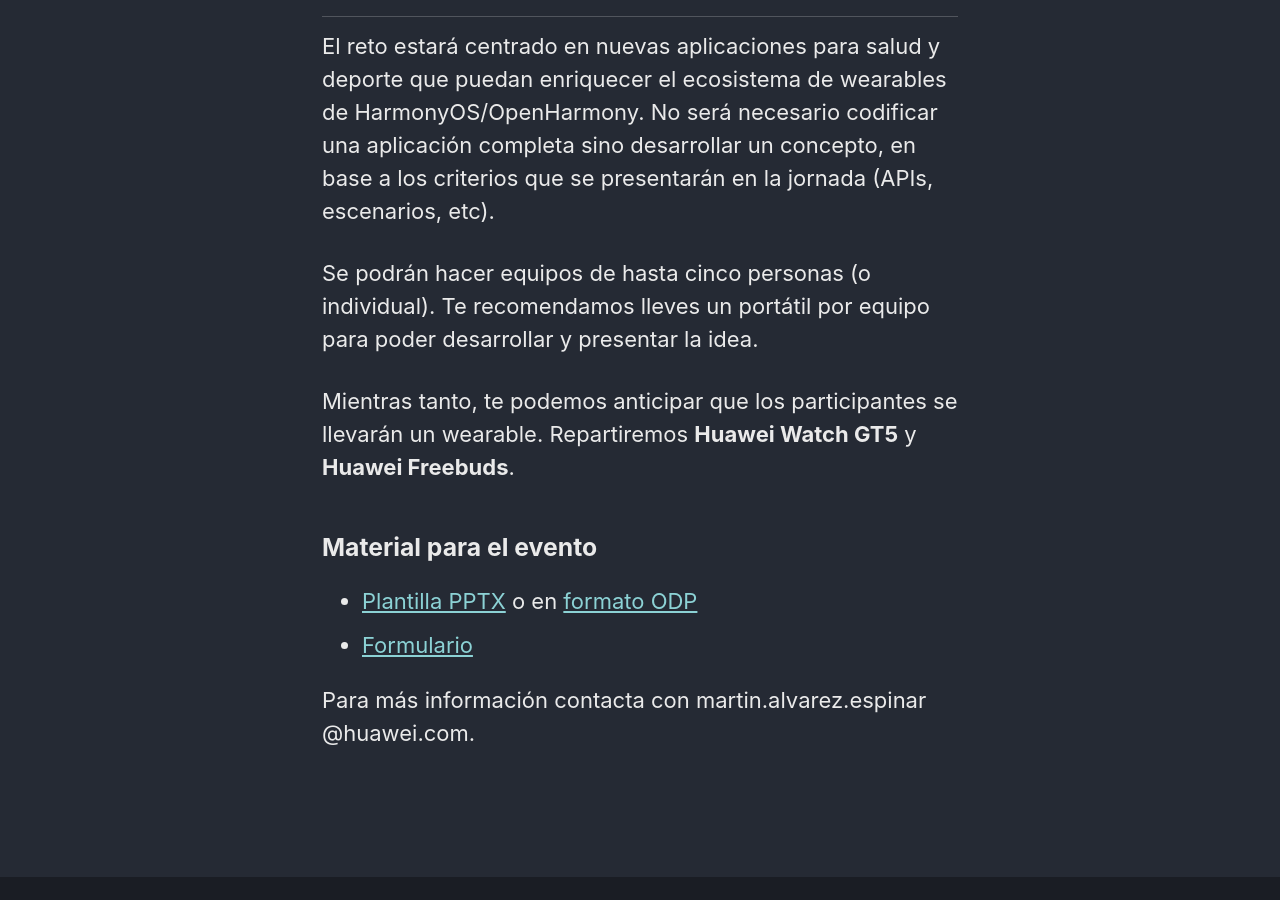
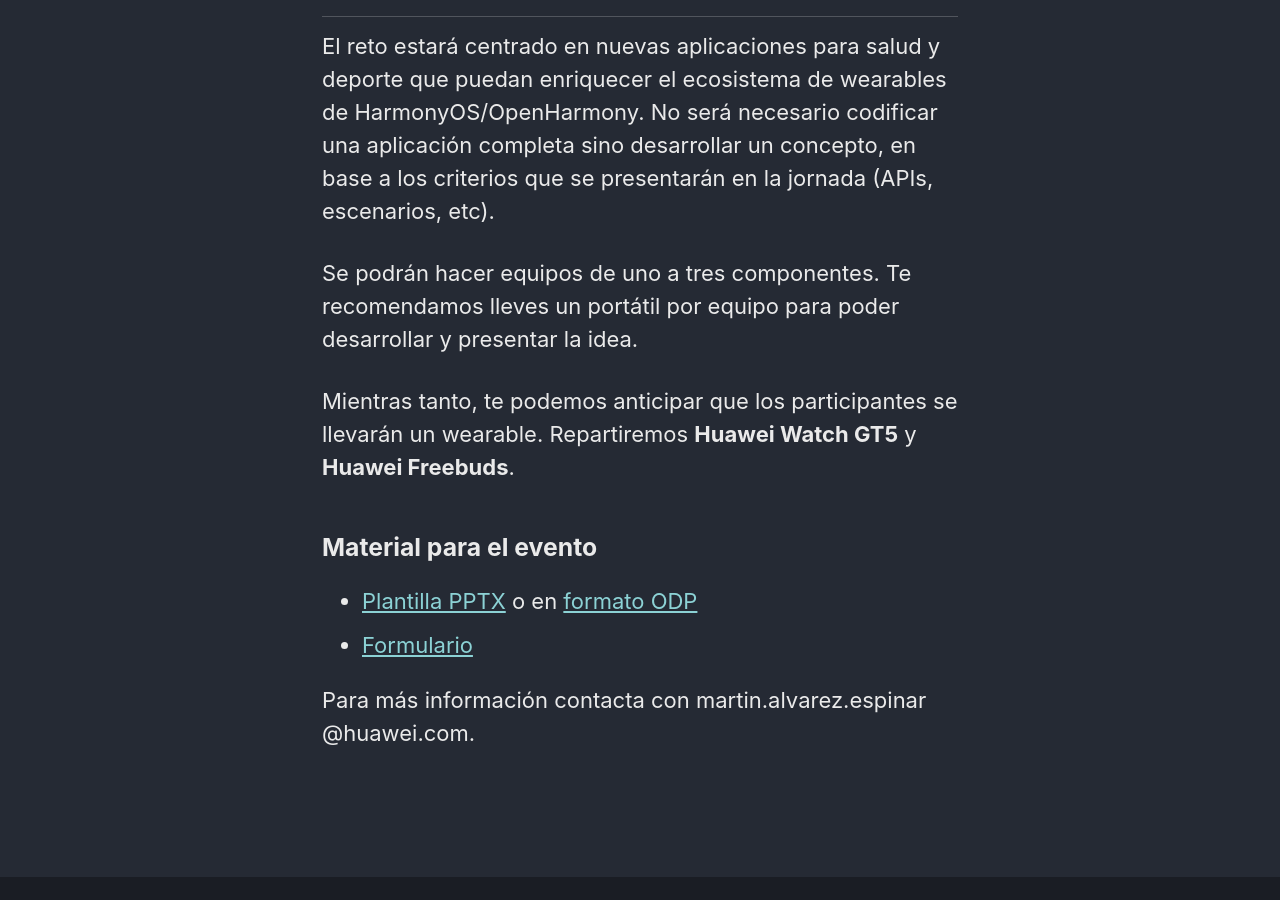
Before and after one commit to espinr/harmonyos, a Jekyll site: the page built from _pages/upv.md, in a window 1280 px wide and 900 px high, scrolled down 2846 px. Built offline with Jekyll 4.4.1, drawn with Linux system fonts in a browser that asks for light colours; cached includes are drawn as plain includes.

Commit message:
Changes in the number of components

```diff
--- a/_pages/upv.md
+++ b/_pages/upv.md
@@ -47,7 +47,7 @@
 
 El reto estará centrado en nuevas aplicaciones para salud y deporte que puedan enriquecer el ecosistema de wearables de HarmonyOS/OpenHarmony. No será necesario codificar una aplicación completa sino desarrollar un concepto, en base a los criterios que se presentarán en la jornada (APIs, escenarios, etc).
 
-Se podrán hacer equipos de hasta cinco personas (o individual). Te recomendamos lleves un portátil por equipo para poder desarrollar y presentar la idea.
+Se podrán hacer equipos de uno a tres componentes. Te recomendamos lleves un portátil por equipo para poder desarrollar y presentar la idea.
 
 Mientras tanto, te podemos anticipar que los participantes se llevarán un wearable. Repartiremos __Huawei Watch GT5__ y __Huawei Freebuds__.
 
```
